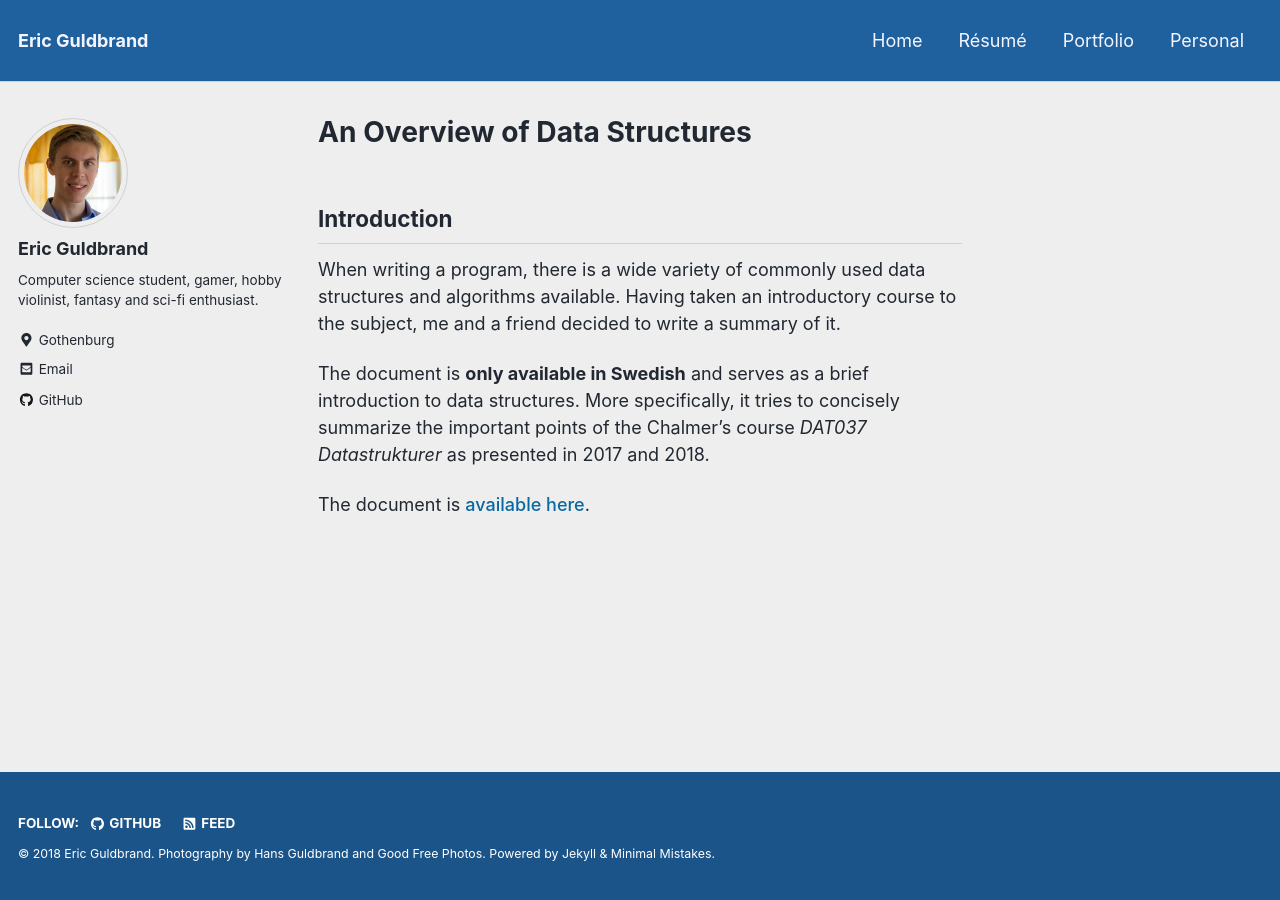
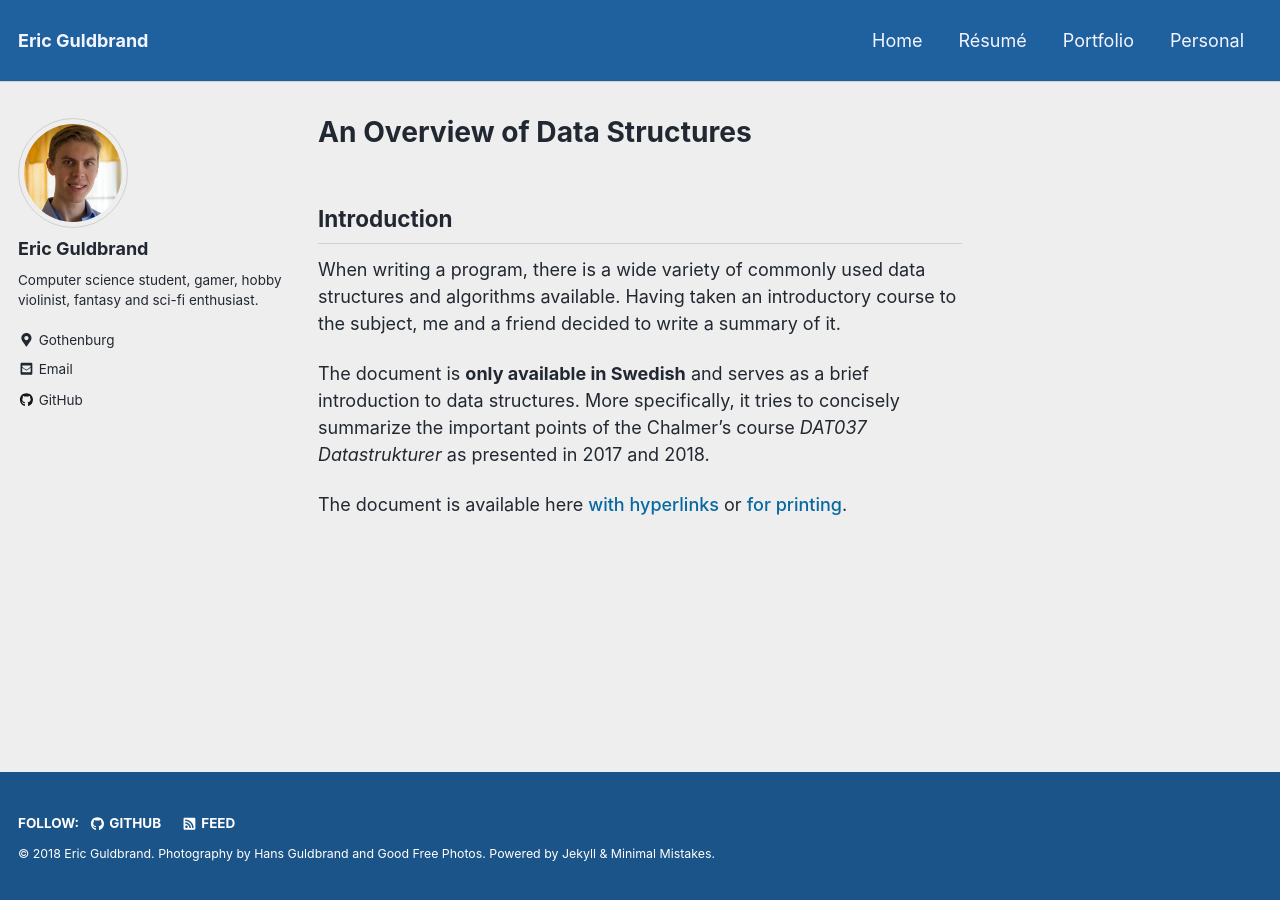
Before and after one commit to ecen/ecen.github.io, a Jekyll site: the page built from _pages/data-structures.md, in a window 1280 px wide. Built offline with Jekyll 4.4.1, drawn with Linux system fonts in a browser that asks for light colours; nearby versions of some CDN libraries.

Commit message:
Added datastructures print version.

```diff
--- a/_pages/data-structures.md
+++ b/_pages/data-structures.md
@@ -9,4 +9,4 @@ When writing a program, there is a wide variety of commonly used data structures
 
 The document is **only available in Swedish** and serves as a brief introduction to data structures. More specifically, it tries to concisely summarize the important points of the Chalmer's course *DAT037 Datastrukturer* as presented in 2017 and 2018.
 
-The document is [available here](/assets/docs/datastrukturer_sammanfattning.pdf).
+The document is available here [with hyperlinks](/assets/docs/datastrukturer_sammanfattning.pdf) or [for printing](/assets/docs/datastrukturer-print-version.pdf).
```
Also changed, not shown: 1 other file.
